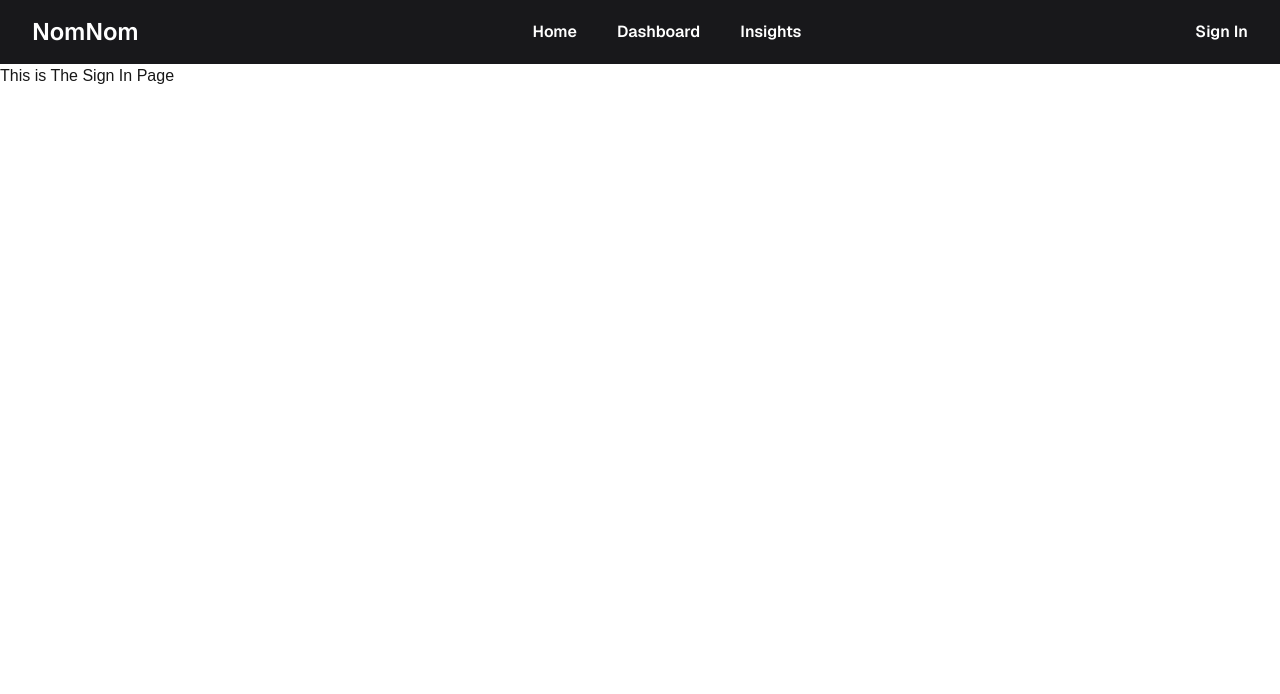
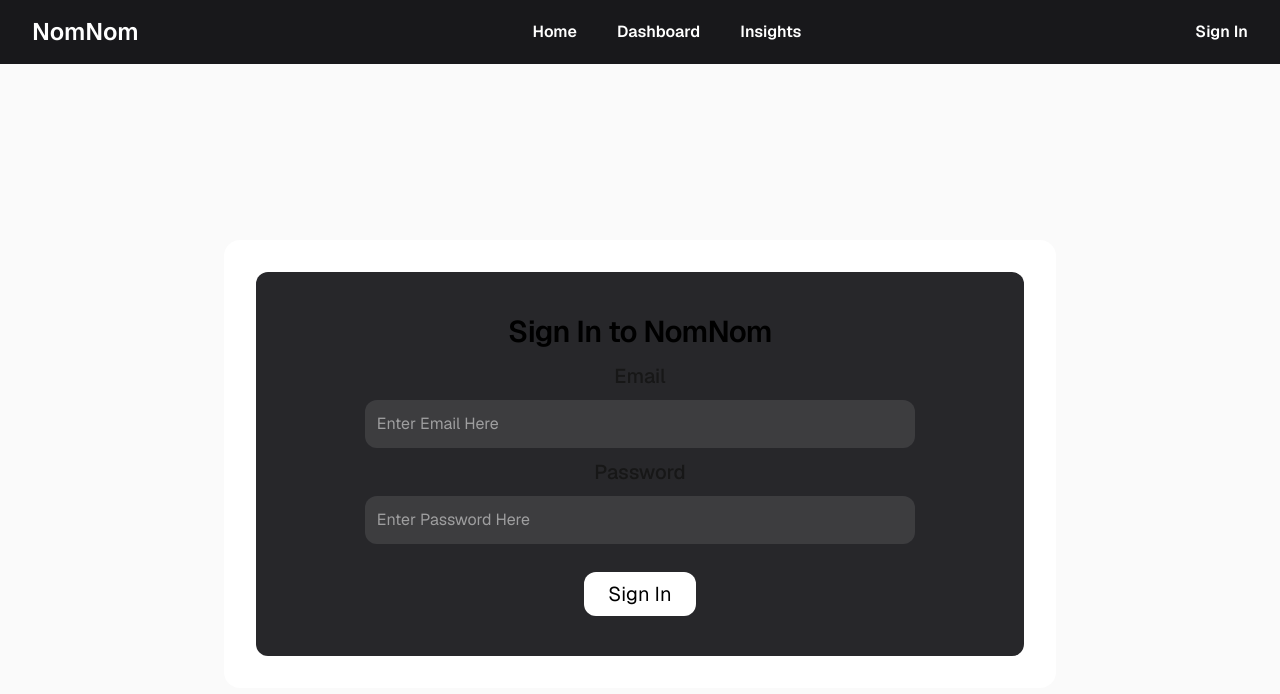
Before and after one commit to wz-Tan/KitaHack2026, a Next.js app in the folder nomnom/: page /signIn in a window 1280 px wide. Shown: the top 694 px of the page. Built offline with nearby package versions, Linux system fonts and the light colour scheme.

Commit message:
Feat: Login Page

```diff
--- a/nomnom/src/app/signIn/page.js
+++ b/nomnom/src/app/signIn/page.js
@@ -1,3 +1,40 @@
 export default function Page() {
-  return <div>This is The Sign In Page</div>;
+  return (
+    <div className="flex min-h-screen items-center justify-center bg-zinc-50 dark:bg-black font-sans">
+      <main className="flex flex-col items-center gap-6 bg-white dark:bg-black p-8 rounded-2xl">
+        <div className="flex flex-col items-center rounded-xl bg-zinc-800 p-10 min-w-3xl gap-2">
+          <h1 className="text-3xl font-semibold leading-10 tracking-tight text-black dark:text-zinc-50">
+            Sign In to NomNom
+          </h1>
+          <label
+            htmlFor="emailInput"
+            className="text-xl font-medium leading-8 text-start"
+          >
+            Email
+          </label>
+          <input
+            id="emailInput"
+            type="text"
+            className="w-4/5 rounded-xl bg-white/10 p-3 text-white focus:outline-none focus:ring-0"
+            placeholder="Enter Email Here"
+          />
+          <label
+            htmlFor="passwordInput"
+            className="text-xl font-medium leading-8"
+          >
+            Password
+          </label>
+          <input
+            id="passwordInput"
+            type="password"
+            className="w-4/5 rounded-xl bg-white/10 p-3 text-white focus:outline-none focus:ring-0"
+            placeholder="Enter Password Here"
+          />
+          <button className="p-2 px-6 rounded-xl text-xl bg-white text-black mt-5 transition duration-200 hover:cursor-pointer hover:bg-zinc-900 hover:text-white">
+            Sign In
+          </button>
+        </div>
+      </main>
+    </div>
+  );
 }
```
